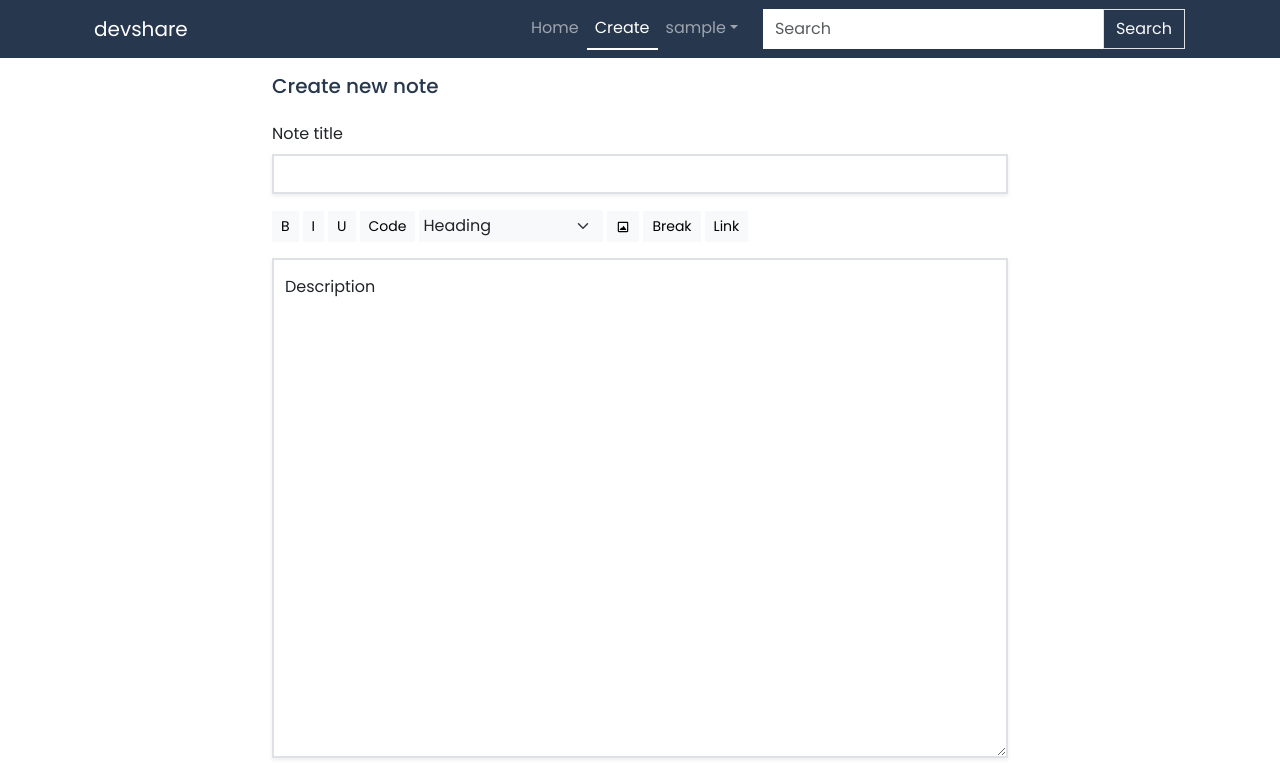
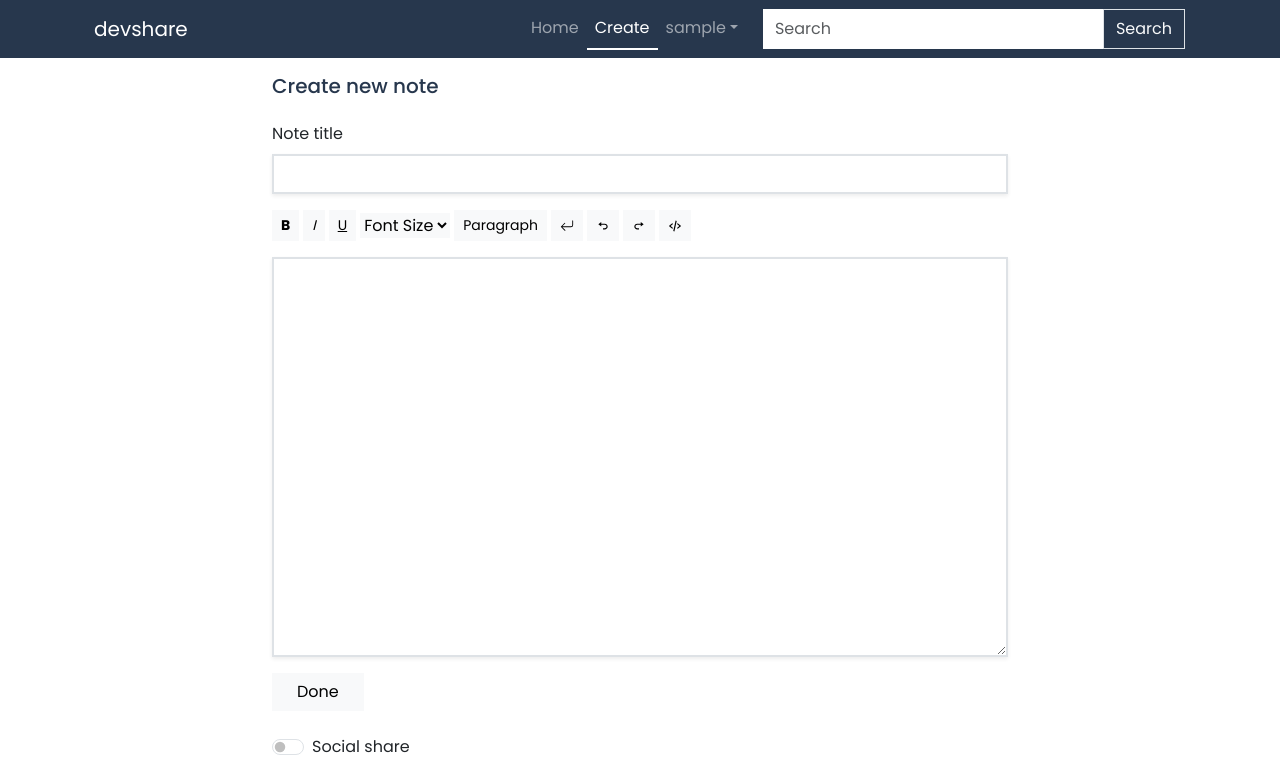
Before and after one commit to vkrantt/devnotes, a React (Create React App) app in the folder client/: page /create in a window 1280 px wide. Shown: the top 768 px of the page. Built offline with nearby package versions, Linux system fonts and the light colour scheme; sample sign-in values are in the browser's storage.

Commit message:
fix text editor

```diff
--- a/client/src/components/Header/MegaMenu.jsx
+++ b/client/src/components/Header/MegaMenu.jsx
@@ -59,7 +59,7 @@ const MegaMenu = () => {
                             <Offcanvas.Body>
                                 {token ? <Nav className="justify-content-end flex-grow-1 pe-3">
                                     <Nav.Link className={`${pathname === '/' ? 'active' : ''}`} onClick={()=> setShow(false)} as={Link} to="/">Home</Nav.Link>
-                                    <Nav.Link className={`${pathname === '/create' ? 'active' : ''}`} onClick={()=> setShow(false)} as={Link} to="/create">Create</Nav.Link>
+                                    {user.isAdmin && (<Nav.Link  className={`${pathname === '/create' ? 'active' : ''}`} onClick={()=> setShow(false)} as={Link} to="/create">Create</Nav.Link>)}
                                     <NavDropdown
                                         title={name}
                                         id={`offcanvasNavbarDropdown-expand-lg`}
--- a/client/src/components/card/SoicalCard.jsx
+++ b/client/src/components/card/SoicalCard.jsx
@@ -18,7 +18,7 @@ const SoicalCard = ({ note }) => {
               John Doe experts in <cite title="Source Title">Engineering</cite>
             </footer>
             <h6 className="text-muted">
-              Last updated on {formatDate(note.createdOn)}
+              Last updated on {formatDate(note.createdAt)}
             </h6>
           </blockquote>
         </Card.Body>
--- a/client/src/components/suggestionCard/SuggestionCard.jsx
+++ b/client/src/components/suggestionCard/SuggestionCard.jsx
@@ -4,9 +4,9 @@ import { Button } from 'react-bootstrap'
 const SuggestionCard = ({user}) => {
   return (
     <div className='d-flex align-items-center justify-content-between gap-3 bg-white my-2 p-2'>
-        <img className="rounded-pill border-3 border-blue" src={user?.userImage} style={{width: '50px', height: '50px'}}/>
+        <img className="rounded-pill border-3 border-blue" src={user?.userImage} style={{width: '50px', height: '50px'}} alt="im"/>
         <div className='pt-3'>
-            <h6 className='text-blue'>{user?.username}</h6>
+            <h6 className='text-blue'>{user?.username || 'username'}</h6>
             <p className='text-muted'>Experts in "Design"</p>
         </div>
         <Button className="bg-blue rounded-0 px-4 text-light mt-4 border-0">view</Button>
--- /dev/null
+++ b/client/src/components/text-editor/TextEditor.jsx
@@ -0,0 +1,93 @@
+import React from 'react';
+import { Button } from 'react-bootstrap';
+import { BiUndo, BiRedo, BiCodeAlt } from "react-icons/bi";
+import { BsArrowReturnLeft} from "react-icons/bs";
+
+
+function TextEditor({setNote}) {
+
+  const applyStyle = (style, value = null) => {
+    document.execCommand(style, false, value);
+
+  };
+
+  const applyFontSize = (size) => {
+    if (size) {
+      document.execCommand('fontSize', false, size);
+    }
+  };
+
+  const insertNewline = () => {
+    document.execCommand('insertHTML', false, '<br>');
+  };
+
+//   const insertTable = () => {
+//     const rows = prompt("Enter the number of rows:");
+//     const columns = prompt("Enter the number of columns:");
+//     if (rows && columns) {
+//       let tableHTML = '<table border="1">';
+//       for (let i = 0; i < rows; i++) {
+//         tableHTML += '<tr>';
+//         for (let j = 0; j < columns; j++) {
+//           tableHTML += '<td></td>';
+//         }
+//         tableHTML += '</tr>';
+//       }
+//       tableHTML += '</table>';
+//       document.execCommand('insertHTML', false, tableHTML);
+//     }
+//   };
+
+  const convertToText = () => {
+    const editorContent = document.getElementById("editor").innerHTML;
+    setNote((note)=>{
+       return {
+        ...note,
+        description: editorContent
+       }
+    });
+  };
+
+  return (
+    <div>
+      <div className='d-flex flex-wrap align-items-center mb-3'>
+        <Button variant="light" type="button" className=" rounded-0 btn-sm me-1" onClick={() => applyStyle('bold')}><b>B</b></Button>
+        <Button variant="light" type="button" className=" rounded-0 btn-sm me-1" onClick={() => applyStyle('italic')}><i>I</i></Button>
+        <Button variant="light" type="button" className=" rounded-0 btn-sm me-1" onClick={() => applyStyle('underline')}><u>U</u></Button>
+        <select className="rounded-0 btn-sm me-1 bg-light border-0" onChange={(e) => applyFontSize(e.target.value)}>
+          <option value="">Font Size</option>
+          <option value="6">H1</option>
+          <option value="5">H2</option>
+          <option value="4">H3</option>
+          <option value="3">H4</option>
+          <option value="2">H5</option>
+          <option value="1">H6</option>
+        </select>
+        <Button variant="light" type="button" className="rounded-0 btn-sm me-1" onClick={() => applyStyle('formatBlock', 'p')}>Paragraph</Button>
+        <Button variant="light" type="button" className="rounded-0 btn-sm me-1" onClick={insertNewline}><BsArrowReturnLeft/></Button>
+        <Button variant="light" type="button" className="rounded-0 btn-sm me-1" onClick={() => document.execCommand('undo')}><BiUndo/></Button>
+        <Button variant="light" type="button" className="rounded-0 btn-sm me-1" onClick={() => document.execCommand('redo')}><BiRedo/></Button>
+        <Button variant="light" type="button" className="rounded-0 btn-sm me-1" onClick={() => applyStyle('formatBlock', 'pre')}><BiCodeAlt/></Button>
+        {/* <button type="button" className="format-btn" onClick={insertTable}>Table</button> */}
+      </div>
+
+      <div
+        id="editor"
+        contentEditable="true"
+        className='border border-muted rounded-0 shadow-sm border-2'
+        style={{
+          width: '100%',
+          height: '400px',
+          padding: '10px',
+          resize: 'vertical',
+          overflow: 'auto',
+          outline: 'none'
+        }}
+      ></div>
+      <Button variant="light" className=" rounded-0 px-4 my-3" type="button" onClick={convertToText}>Done</Button>
+
+    </div>
+  );
+}
+
+export default TextEditor;
--- a/client/src/pages/create/Create.jsx
+++ b/client/src/pages/create/Create.jsx
@@ -3,7 +3,6 @@ import {
   Button,
   Col,
   Container,
-  FloatingLabel,
   Form,
   Row,
 } from "react-bootstrap";
@@ -14,7 +13,7 @@ import toast, { Toaster } from "react-hot-toast";
 import { toastConfig } from "../../utils/config";
 import Loader from "../../components/spinner/Loader";
 import { useNavigate } from "react-router-dom";
-import { BiImageAlt } from "react-icons/bi";
+import TextEditor from "../../components/text-editor/TextEditor";
 
 const Create = () => {
   const navigate = useNavigate();
@@ -41,6 +40,9 @@ const Create = () => {
 
   const handleSubmit = (e) => {
     e.preventDefault();
+    if(note.description === ''){
+      return alert('Please click on done button to add description.')
+    }
     setLoading(true);
     axios
       .post(`${BASE_URL}/create`, note, {
@@ -67,56 +69,6 @@ const Create = () => {
       });
   };
 
-  const handleHeading = (e) => {
-    setNote({
-      description:
-        (note.description += `<${e.target.value}>  </${e.target.value}>`),
-    });
-  };
-
-  // handle typo here
-  const handleTypo = (type) => {
-    switch (type) {
-      case "bold":
-        setNote({
-          description: (note.description += "<br>  </br>"),
-        });
-        break;
-      case "italic":
-        setNote({
-          description: (note.description += "<i>  </i>"),
-        });
-        break;
-      case "underline":
-        setNote({
-          description: (note.description += "<u>  </u>"),
-        });
-        break;
-      case "code":
-        setNote({
-          description: (note.description += "<code>  </code>"),
-        });
-        break;
-      case "image":
-        setNote({
-          description: (note.description += '<img src="  "/>'),
-        });
-        break;
-      case "break":
-        setNote({
-          description: (note.description += "<br/>"),
-        });
-        break;
-      case "link":
-        setNote({
-          description: (note.description += '<a href="  ">  </a>'),
-        });
-        break;
-      default:
-        break;
-    }
-  };
-
   return (
     <Container>
       <Row>
@@ -137,84 +89,9 @@ const Create = () => {
               </Form.Group>
             </Row>
 
-            <div className="d-flex align-items-center mb-3 flex-wrap">
-              <Button
-                variant="none"
-                className="rounded-0 me-1 btn-sm btn-light"
-                onClick={() => handleTypo("bold")}
-              >
-                B
-              </Button>
-              <Button
-                variant="none"
-                className="rounded-0 me-1 btn-sm btn-light"
-                onClick={() => handleTypo("italic")}
-              >
-                I
-              </Button>
-              <Button
-                variant="none"
-                className="rounded-0 me-1 btn-sm btn-light"
-                onClick={() => handleTypo("underline")}
-              >
-                U
-              </Button>
-              <Button
-                variant="none"
-                className="rounded-0 me-1 btn-sm btn-light"
-                onClick={() => handleTypo("code")}
-              >
-                Code
-              </Button>
-              <Form.Select
-                onChange={handleHeading}
-                aria-label="Default select example"
-                className="w-25 me-1 rounded-0 bg-light border-0 p-0 py-1 px-1 shadow-none"
-              >
-                <option>Heading</option>
-                <option value="h1">H1</option>
-                <option value="h2">H2</option>
-                <option value="h3">H3</option>
-                <option value="h4">H4</option>
-                <option value="h5">H5</option>
-                <option value="h6">H6</option>
-              </Form.Select>
+            <TextEditor setNote={setNote} />
 
-              <Button
-                variant="none"
-                className="rounded-0 me-1 btn-sm btn-light"
-                onClick={() => handleTypo("image")}
-              >
-                <BiImageAlt />
-              </Button>
-              <Button
-                variant="none"
-                className="rounded-0 me-1 btn-sm btn-light"
-                onClick={() => handleTypo("break")}
-              >
-                Break
-              </Button>
-              <Button
-                variant="none"
-                className="rounded-0 me-1 btn-sm btn-light"
-                onClick={() => handleTypo("link")}
-              >
-                Link
-              </Button>
-            </div>
-            <FloatingLabel label="Description">
-              <Form.Control
-                as="textarea"
-                placeholder="Leave a comment here"
-                style={{ height: "500px" }}
-                className="border-muted rounded-0 shadow-sm border-2"
-                name="description"
-                onChange={handleChange}
-                value={note.description}
-              />
-            </FloatingLabel>
-
-            <Form.Check // prettier-ignore
+            <Form.Check
               type="switch"
               id="custom-switch"
               label="Social share"
@@ -227,7 +104,7 @@ const Create = () => {
               className="bg-blue rounded-0 px-4 text-light mt-4"
               type="submit"
               onClick={handleSubmit}
-              disabled={!note.title || !note.description}
+              disabled={!note.title}
             >
               {loading ? <Loader /> : "Post"}
             </Button>
--- a/client/src/pages/login/Login.jsx
+++ b/client/src/pages/login/Login.jsx
@@ -1,7 +1,7 @@
 import React, { useState } from "react";
 import { Button, Col, Container, Form, Row } from "react-bootstrap";
 import Input from "../../components/input/Input";
-import { Link, useNavigate } from "react-router-dom";
+import { Link } from "react-router-dom";
 import axios from "axios";
 import { BASE_URL } from "../../utils/config";
 import toast, { Toaster } from "react-hot-toast";
@@ -11,7 +11,6 @@ import { FcCheckmark } from "react-icons/fc";
 import { IoCloseSharp } from "react-icons/io5";
 
 const Login = () => {
-  const navigate = useNavigate();
   const [credentials, setCredentials] = useState({
     email: "",
     password: "",
```
Also changed, not shown: 2 other files (tests, documents, lock files or other folders).
